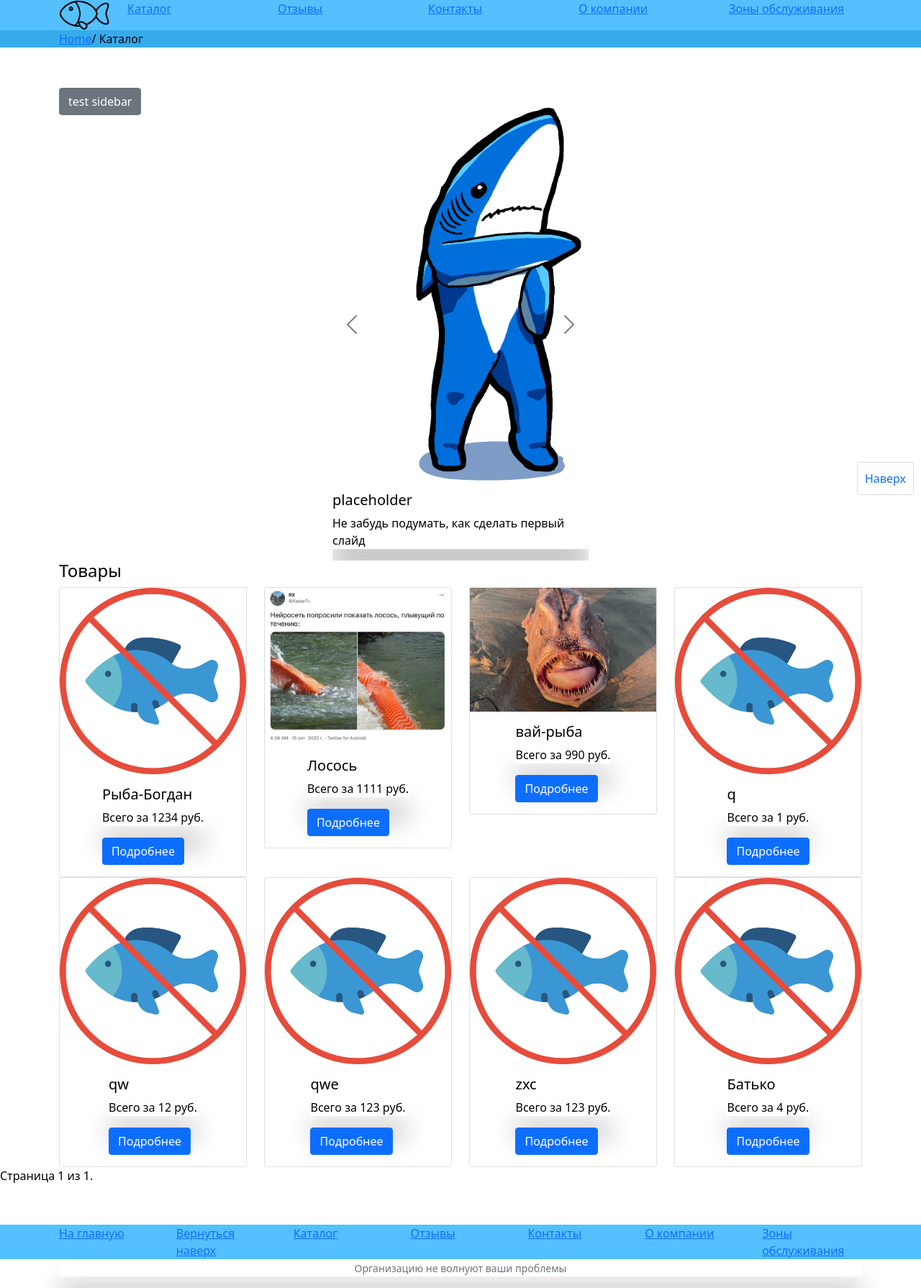
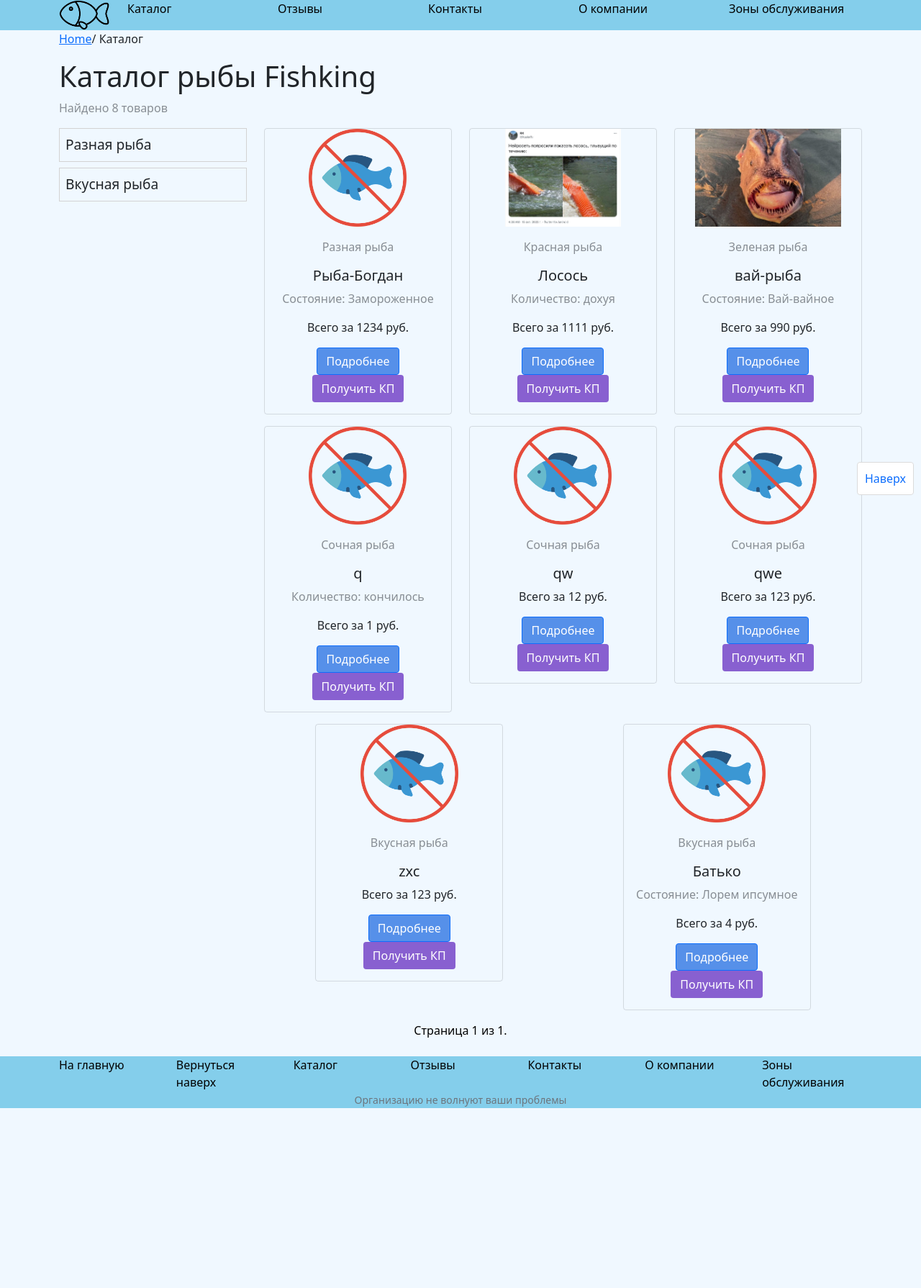
Before and after one commit to sleepyb285/fish, a Django app: page /catalog/ in a window 1280 px wide. Shown: the whole page at 72% size. After the commit the page ends 1540 px from the top, so only its background shows below. Run offline with Django 4.2, Linux system fonts and the light colour scheme; data comes from the database, SQL or seed files in the repository; both versions use the stored data as it was after the commit.

Commit message:
v.1.3
Убрал лишние стили со страниц в css
Перенес карусель из каталога на главную
Чуть доделал отображение карточек товаров в каталоге
Добавил кнопку "Получить КП" в каждую карточку
Добавил список материнских категорий в каталог
Насыпал сахара в css
Добавил список сабов в категории
Начал баловаться с margin и padding. Надо перестать, наверное.
Нашел нормальную цветовую схему. Пока не до конца знаю, как

```diff
--- a/app/catalog/models.py
+++ b/app/catalog/models.py
@@ -53,8 +53,6 @@ class Fish(models.Model):
         return reverse('fish-detail', kwargs={'fish_slug': self.slug})
 
 
-
-
 class FilterInfo(models.Model):
     rel_attribute = models.ForeignKey(Attribute, on_delete=models.CASCADE)
     rel_fish = models.ForeignKey(Fish, on_delete=models.CASCADE)
--- a/app/catalog/templates/base.html
+++ b/app/catalog/templates/base.html
@@ -4,7 +4,7 @@
     <meta charset="utf-8">
     <meta name="viewport" content="width=device-width, initial-scale=1">
     <link href="https://cdn.jsdelivr.net/npm/bootstrap@5.0.2/dist/css/bootstrap.min.css" rel="stylesheet" integrity="sha384-EVSTQN3/azprG1Anm3QDgpJLIm9Nao0Yz1ztcQTwFspd3yD65VohhpuuCOmLASjC" crossorigin="anonymous">
-    <link rel="stylesheet" href="../css/style.css">
+    <link rel="stylesheet" href="..\css\style.css">
     {% block title %}
     {% load static %}
     <title>
@@ -15,9 +15,8 @@
 </head>
 
 
-<header style="margin-bottom:3.5rem;">
-    {% block header%}
-    <div class="container-fluid", style="background-color: #54C0FF">
+<header>
+    <div class="container-fluid">
         <div class="container">
             <div class="row">
                 <div class="col-1"><a href="/"><img class="img-fluid" src="{% static 'logo.png' %}"></a></div>
@@ -40,11 +37,13 @@
 <body>
     <script src="https://cdn.jsdelivr.net/npm/bootstrap@5.0.2/dist/js/bootstrap.bundle.min.js" integrity="sha384-MrcW6ZMFYlzcLA8Nl+NtUVF0sA7MsXsP1UyJoMp4YLEuNSfAP+JcXn/tWtIaxVXM" crossorigin="anonymous"></script>
     {% block content %}{% endblock %}
-    {% block pagination %}{% endblock %}
 
-    <footer style="margin-top:3.5rem;">
+    <div class="pagination">
+        {% block pagination %}{% endblock %}
+    </div>
+    <footer style="margin-top:1.5rem;">
         {% block footer %}
-        <div class="container-fluid", style="background-color: #54C0FF">
+        <div class="container-fluid">
             <div class="container">
                 <div class="row">
                     <div class="col"><a href="/">На главную</a></div>
--- a/app/catalog/templates/catalog.html
+++ b/app/catalog/templates/catalog.html
@@ -1,7 +1,7 @@
 {% extends "base.html" %}
 
 {% block breadcrumbs %}
-<div class="breadcrumb" style="background-color: #37AAEB">
+<div class="breadcrumb">
     <div class="container">
         <div class="row">
             <div class="col">
@@ -16,9 +16,75 @@
 {% block content %}
 {% load imagekit %}
 {% load static %}
+  <div class="section">
+    <div class="container" >
+      <h1>Каталог рыбы Fishking</h1>
+      <p style="opacity: 50%;">Найдено {{ count }} товаров
+      </p>
+      <div class="row" >
+        <!-- Кнопки категорий -->
+        <div class="col-3">
+          <div class="col category-list">
+            {% if categories %}
+            {% for category in categories %}
+            <a href="/catalog/{{category.slug}}">
+              <div class="col">
+                {{category.name}}
+              </div>
+            </a>
+            {% endfor %}
+          {% endif %}
+          </div>
+        </div>
+        <div class="col">
+          <div class="row">
+            <!-- Карточки товаров -->
+            {% if fishies %}
+                {% for fish in fishies %}
+                    <div class="col-4">
+                      <div class="inner-container">
+                            <div class="card">
+                                {% if fish.image %}
+                                  <a href="fish/{{ fish.slug }}" >
+                                    <img class="img-fluid" src="/{{fish.image}}" class="card-img-top" alt="sample text">
+                                  </a>
+                                {% else %}
+                                  <a href="fish/{{ fish.slug }}" >
+                                    <img class="img-fluid" src="{% static 'fish_placeholder.png' %}" class="card-img-top" alt="sample text">
+                                  </a>
+                                {%  endif %}
+                                <div class="card-body">
+                                  <p class = "card-category">{{ fish.category }}</p>
+                                  <h5 class="card-title">{{ fish.name }}</h5>
+                                  {% for attr in attributes %}
+                                    {% if attr.rel_fish == fish %}
+                                      <p class="attributes">{{attr.rel_attribute}}: {{attr}}</p>
+                                    {% endif %}
+                                  {% endfor %}
+                                  <p class="card-text">Всего за {{ fish.price }} руб.</p>
+                                  <a href="fish/{{ fish.slug }}" class="btn btn-primary">Подробнее</a>
+                                  <button type="button" class="btn btn-commers" data-bs-toggle="modal" data-bs-target="#Callback">
+                                    Получить КП
+                                  </button>
+
+                                </div>
+                              </div>
+                        </div>
+                    </div>
+                {% endfor %}
+            {% else %}
+                <p>There are no fish in the store. Eat meat</p>
+            {% endif %}
+  </div>
+        </div>
 
 
+      </div>
+    </div>
+  </div>
 
+
+  <!-- TODO сайдбар с навигацией -->
   <div class="offcanvas offcanvas-start" data-bs-scroll="true" data-bs-backdrop="false" tabindex="-1" id="offcanvasScrolling" aria-labelledby="offcanvasScrollingLabel">
     <div class="offcanvas-header">
       <h5 class="offcanvas-title" id="offcanvasScrollingLabel">Что-то по магазину</h5>
@@ -56,100 +122,10 @@
 
     </div>
       </div>
-
-<div class="section">
-  <div class="container">
-      <div class="row">
-      <div class="col-4"><button class="btn btn-secondary" type="button" data-bs-toggle="offcanvas" data-bs-target="#offcanvasScrolling" aria-controls="offcanvasScrolling">test sidebar</button></div>
-          <div class="col-4">
-          <div id="carousel-category" class="carousel carousel-dark slide" data-bs-ride="false" data-bs-touch = "true" autoplay>
-          <div class="carousel-inner">
-            <div class="carousel-item active">
-              <img src="{% static '9TRL7gjyc.gif' %}" class="d-block w-100" alt="...">
-              <div class="carousel-caption-color $black" >
-                <h5>placeholder</h5>
-                <p>Не забудь подумать, как сделать первый слайд</p>
-              </div>
-            </div>
-            {% if categories %}
-            {% for category in categories %}
-            <div class="carousel-item">
-
-              {% if category.image %}
-                <a href="/catalog/{{category.slug}}">
-                  <img class="img-fluid" src="/{{category.image}}" class="d-block w-100" alt="sample text">
-                </a>
-              {% else %}
-                <a href="/catalog/{{category.slug}}">
-                  <img class="img-fluid" src="{% static 'fish_placeholder.png' %}" class="d-block w-100" alt="sample text">
-                </a>
-              {%  endif %}
-              <div class="carousel-caption-color $black">
-                <h5>{{ category.name }}</h5>
-                <p><a href="/catalog/{{category.slug}}">Посмотреть в каталоге</a></p>
-              </div>
-            </div>
-            {% endfor %}
-            {% endif %}
-          </div>
-          <button class="carousel-control-prev" type="button" data-bs-target="#carousel-category" data-bs-slide="prev">
-            <span class="carousel-control-prev-icon" aria-hidden="true"></span>
-            <span class="visually-hidden">Previous</span>
-          </button>
-          <button class="carousel-control-next" type="button" data-bs-target="#carousel-category" data-bs-slide="next">
-            <span class="carousel-control-next-icon" aria-hidden="true"></span>
-            <span class="visually-hidden">Next</span>
-          </button>
-        </div>
-      </div>
-      <div class="col-4"></div>
-    </div>
-  </div>
-</div>
-
-  <div class="section">
-    <div class="container">
-      <h4>Товары</h4>
-      <div class="row" >
-          {% if fishies %}
-              {% for fish in fishies %}
-                  <div class="col-3">
-                    <div class="inner-container">
-                          <div class="card">
-                              {% if fish.image %}
-                                <a href="fish/{{ fish.slug }}" >
-                                  <img class="img-fluid" src="/{{fish.image}}" class="card-img-top" alt="sample text">
-                                </a>
-                              {% else %}
-                                <a href="fish/{{ fish.slug }}" >
-                                  <img class="img-fluid" src="{% static 'fish_placeholder.png' %}" class="card-img-top" alt="sample text">
-                                </a>
-                              {%  endif %}
-                              <div class="card-body">
-                                <h5 class="card-title">{{ fish.name }}</h5>
-                                <p class="card-text">Всего за {{ fish.price }} руб.</p>
-                                <a href="fish/{{ fish.slug }}" class="btn btn-primary">Подробнее</a>
-
-                              </div>
-                            </div>
-                      </div>
-                  </div>
-              {% endfor %}
-          {% else %}
-              <p>There are no fish in the store. Eat meat</p>
-          {% endif %}
-      </div>
-    </div>
-  </div>
-
-
-
 {% endblock %}
 
 
 {% block pagination %}
-
-
 <div class="pagination">
   <span class="step-links">
       {% if fishies.has_previous %}
@@ -167,4 +143,40 @@
       {% endif %}
   </span>
 </div>
+
+
+<div class="modal fade" id="Callback" tabindex="-1" aria-labelledby="CallbackLabel" aria-hidden="true">
+  <div class="modal-dialog modal-dialog-scrollable">
+    <div class="modal-content">
+      <div class="modal-header">
+        <h5 class="modal-title" id="CallbackLabel">Получить КП</h5>
+        <button type="button" class="btn-close" data-bs-dismiss="modal" aria-label="Close"></button>
+      </div>
+      <div class="modal-body">
+        <form method="post">
+          {% csrf_token %}
+          {% for field in form.visible_fields %}
+          <div class="input-container">
+              <div class="col">
+              <div class="col">{{ field.label_tag }}</div>
+              {% if field.errors %}
+              <div class="col">
+                  {{ field.errors }}
+              </div>
+              {% endif %}
+              <div class="col">
+              {{ field }}
+              </div>
+              </div>
+          </div>
+
+          {% endfor %}
+          <div class="col" style="opacity: 50%">*Поля, обязательные для заполнения</div>
+          <input type="submit" value="Отправить">
+        </form>
+      </div>
+
+    </div>
+  </div>
+</div>
 {% endblock %}
--- a/app/catalog/views.py
+++ b/app/catalog/views.py
@@ -1,6 +1,6 @@
 from django.shortcuts import render
 from django.core.paginator import Paginator
-from .models import Category, Fish, Provider, Feedback, Location, Callback_request, Feedback_generic
+from .models import Category, Fish, Provider, Feedback, Location, Callback_request, Feedback_generic, FilterInfo
 from django.http import Http404,HttpResponseRedirect
 from .forms import CallbackForm, FeedbackForm, Feedback_newForm
 from datetime import datetime
@@ -8,18 +8,35 @@ from datetime import datetime
 # Create your views here.
 def index(request):
     random_fish = Fish.objects.order_by('?')[:12]
-    return render (request,'index.html', {'random_fish':random_fish})
+    categories = Category.objects.filter(parent = None)
+    return render (request,'index.html', {'categories':categories,'random_fish':random_fish})
 
 
 def catalog(request):
+    if request.method == 'POST':
+        form = CallbackForm(request.POST)
+        if form.is_valid():
+            a = Callback_request(
+                name = form.cleaned_data["name"],
+                phone = form.cleaned_data["phone"],
+                email = form.cleaned_data["email"],
+                text = form.cleaned_data["text"],
+            )
+            a.save()
+            return HttpResponseRedirect('/nice/')
+    else:
+        form = CallbackForm()
     categories = Category.objects.filter(parent = None)
     subcategories = Category.objects.filter(children = None)
     fishies = Fish.objects.all()
+    attributes = FilterInfo.objects.all()
     paginator = Paginator(fishies, 12)
     providers = Provider.objects.all()
     page_number = request.GET.get('page')
     page_obj = paginator.get_page(page_number)
-    return render (request,'catalog.html',{'categories':categories,'fishies':page_obj, 'providers':providers, 'subcategories':subcategories})
+    count = len(fishies)
+    form = CallbackForm
+    return render (request,'catalog.html',{'categories':categories,'fishies':page_obj, 'providers':providers, 'subcategories':subcategories, 'count':count, 'form':form, 'attributes':attributes})
 
 
 def FishDetailView (request, slug):
@@ -41,7 +58,7 @@ def FishDetailView (request, slug):
     try:
         fish = Fish.objects.get(slug=slug)
         shitfan = Feedback.objects.filter(fish = fish.id)
-        paginator = Paginator(shitfan,16)
+        paginator = Paginator(shitfan,12)
         page_number = request.GET.get('page')
         page_obj = paginator.get_page(page_number)
     except Fish.DoesNotExist:
@@ -56,12 +73,12 @@ def CategoryDetailView (request,slug):
         fishies = Fish.objects.filter(category = cat.id)
         for child in children:
             fishies |= Fish.objects.filter(category = child.id)
-        paginator = Paginator(fishies,16)
+        paginator = Paginator(fishies,12)
         page_number = request.GET.get('page')
         page_obj = paginator.get_page(page_number)
     except Category.DoesNotExist:
         raise Http404()
-    return render (request,'category_detail.html', {'cat':cat, 'fishies':page_obj})
+    return render (request,'category_detail.html', {'cat':cat, 'fishies':page_obj, 'children':children})
 
 def contacts(request):
     locations = Location.objects.all()
--- a/app/css/style.css
+++ b/app/css/style.css
@@ -1,26 +1,114 @@
+/* Цветовая схема:
+#5680e9    основные кнопки
+#84ceeb   хедер
+#5ab9ea
+#c1c8e4
+#8860d0    кнопки перезвона */
+
+/* цвета шапки и подвала */
+header, footer {
+    background: #84ceeb;
+}
+
+/* Ссылки в шапке и подвале */
+header a, footer a{
+    text-decoration: none;
+    color: black;
+}
+/* Заливка бэграунда */
 body {
+    background-color: aliceblue;
+}
+/* Ссылки в хлебокрошках */
+.breadcrumb {
+    text-decoration: none;
+}
+/* Автовыравнивание */
+div {
+    margin: auto;
+}
+/* Карточки товаров */
+.card {
+    background-color: transparent;
+    margin-bottom: 1rem;
+    text-align: center;
+}
+/* Выравнивание размера картинок товаров (костыль?) */
+.card .img-fluid {
+    max-width: 203px;
+    max-height: 136px;
+}
+/* Категории в карточках товаров */
+.card-category {
+    opacity: 50%;
+
+}
+/* Атрибуты */
+.attributes {
+    opacity: 50%;
+}
+/* Кнопки категорий */
+.category-list .col {
+    margin-bottom: 0.5rem;
+    border: lightgray solid 1px;
+    padding: 0.5rem;
+    transition: 0.3s;
+}
+/* Ссылки внутри кнопок категорий */
+.category-list a {
+    color: inherit;
+    text-decoration:none;
+    font-size: larger;
+
+}
+/* Эффекты для кнопок категорий */
+.category-list :hover {
+    background: #5ab9ea;
+}
+/* Блок формы коллбэка */
+#call-req {
+    border: 1px solid #172a7e;
+}
+/* Цвет текста в формах */
+.input-container {
+    color: rgb(78, 12, 78);
+}
+/* Кнопка Получить КП */
+.btn-commers {
+    background-color: #8860d0;
+    color: white
+}
+/* Обычные кнопки */
+.btn-primary {
+    background-color: #5690E9;
+}
+/* TODO пагинация */
+.pagination {
     color: black;
 }
 
+/* Кнопка наверх by De'knees */
+.to-top{
+    position: fixed;
+    right: 10px;
+    background: #fff;
+    color: #000;
+    bottom: 7rem;
+    border-radius: 0.25rem;
+    border: 1px solid #dbdbdb;
+    transition: 0.3s;
+}
+.to-top a{
+    height: 100%;
+    width: 100%;
+    display: flex;
+    padding: 10px;
+    text-decoration: none;
+}
+.to-top:hover{
+    background: #84CEEB;
+}
+.to-top:hover > a{
 
-div {
-    display: block;
-    margin: auto;
-
+    color: #FFF;
 }
-
-
-#call-req {
-    border: 1px solid #172a7e;
-}
-#call-req .input-container {
-    color: rgb(78, 12, 78);
-}
-
-/* не забудь удалить */
-@keyframes bouncing{
-    0%  { bottom: 0; box-shadow: 0 0 5px rgba(0,0,0,0.5); }
-    100% { bottom: 50px; box-shadow: 0 50px 50px rgba(0,0,0,0.1); }
-  }
-
-p { animation: bouncing 4s linear infinite; }
```
Also changed, not shown: other parts of app/catalog/templates/base.html (+2 -33 lines), app/catalog/forms.py (+0 -8 lines), app/catalog/templates/category_detail.html (+29 -9 lines), app/catalog/templates/index.html (+48 -6 lines), app/db.sqlite3, app/static/fish-logo.jpg (added), app/static/no-fish.png (added). Lines whose indentation alone changed are shown as unchanged.
